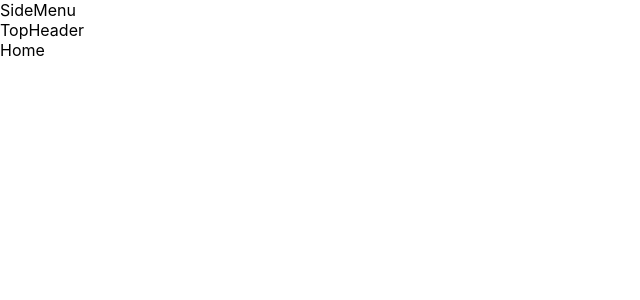
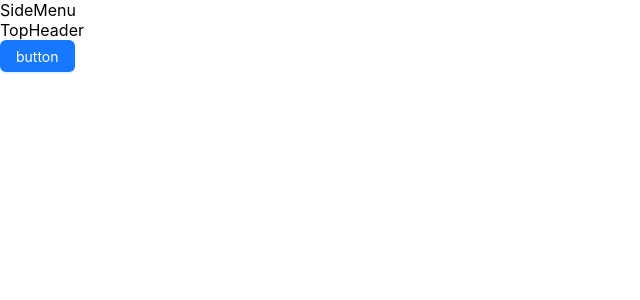
Before and after one commit to XiaobingHuang/xiaobing-react, a React (Create React App) app: page /home in a window 1280 px wide. Shown: the top 300 px of the page, without its empty margins (0-640 px from the left). Built offline with nearby package versions, Linux system fonts and the light colour scheme.

Commit message:
side bar

```diff
--- a/src/views/newsandbox/home/Home.js
+++ b/src/views/newsandbox/home/Home.js
@@ -1,9 +1,11 @@
-import React from 'react'
+import React from 'react';
+import {Button, Layout} from 'antd';
+
 
 function Home() {
   return (
     <div>
-      Home
+      <Button type='primary'>button</Button>
     </div>
   )
 }
```
